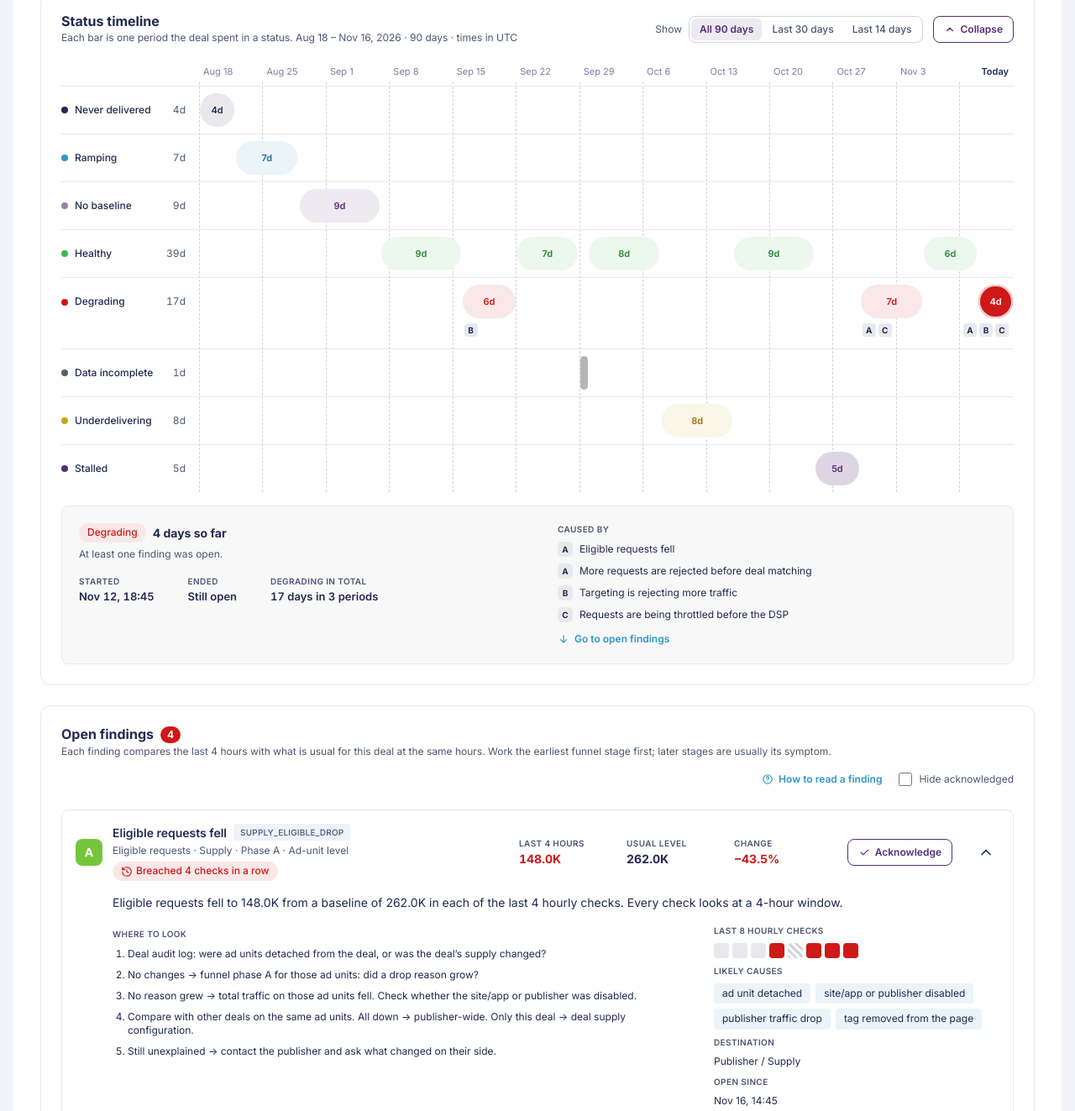
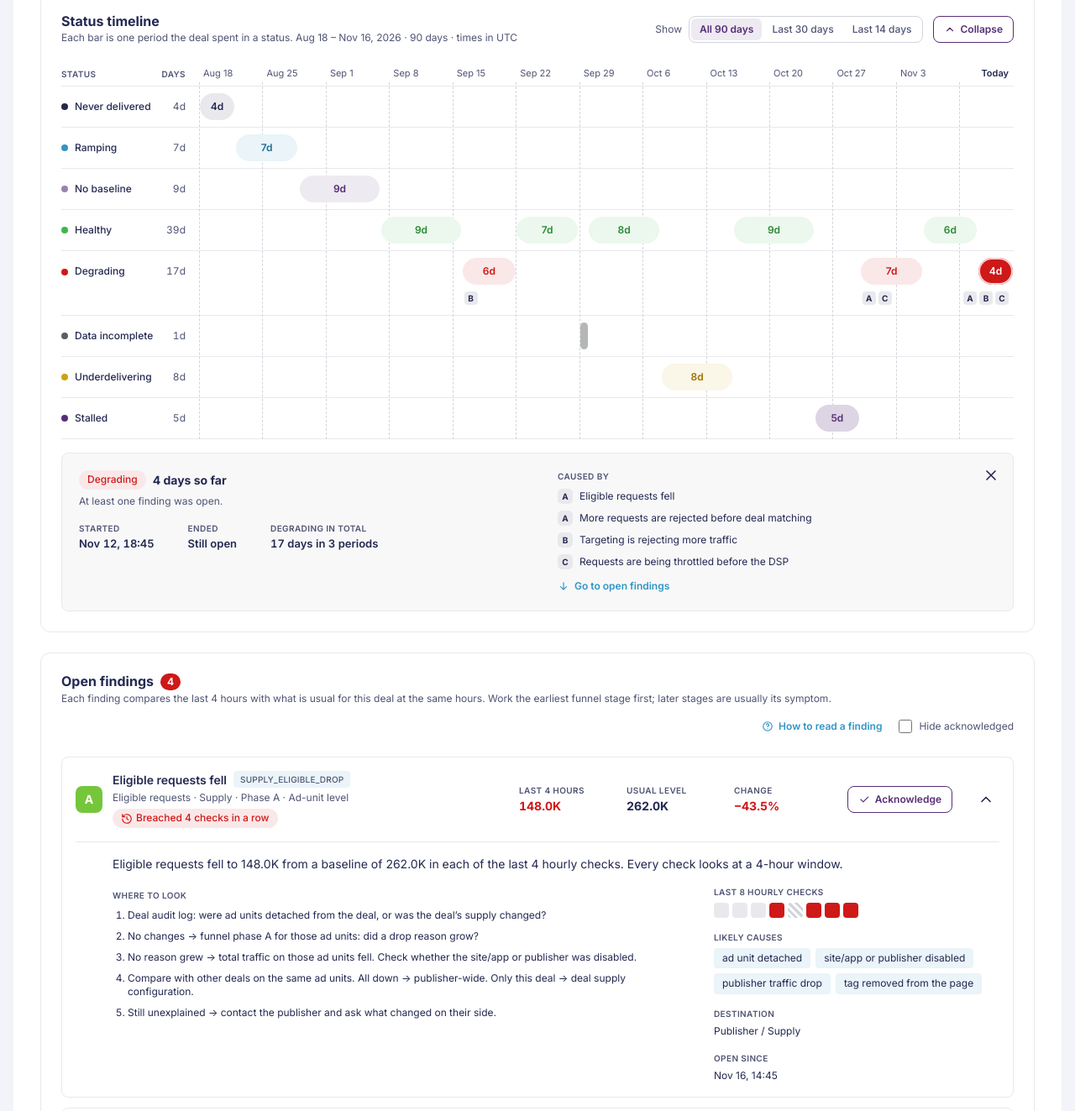
Before and after one commit to Kievkreis/Compas, a plain HTML site: page index.html in a window 1280 px wide. Shown: the part 203-1526 px from the top of the page at 84% size. Drawn offline with Linux system fonts and the light colour scheme.

Commit message:
Polish chart rows, details panel and finding body
Co-Authored-By: Claude Fable 5.2 <noreply@anthropic.com>
Claude-Session: https://claude.ai/code/session_017KkmPQYACwtexvSWZjAFCo

```diff
--- a/index.html
+++ b/index.html
@@ -65,21 +65,24 @@ button{font:inherit;color:inherit;cursor:pointer}
 .gantt{position:relative;min-width:720px;--lw:164px}
 .axis,.row{display:grid;grid-template-columns:var(--lw) 1fr}
 .axis-t{position:relative;height:28px}
-.tick{position:absolute;top:4px;font-size:11px;color:var(--dp60);padding-left:5px;white-space:nowrap;transition:left .45s var(--ease)}
-.today-l{position:absolute;right:6px;top:4px;font-size:11px;font-weight:600}
+.tick{position:absolute;top:6px;font-size:11px;color:var(--dp80);padding-left:5px;white-space:nowrap;transition:left .45s var(--ease)}
+.today-l{position:absolute;right:6px;top:6px;font-size:11px;font-weight:600}
 .lines{position:absolute;left:var(--lw);right:0;top:24px;bottom:0;pointer-events:none}
 .gl{position:absolute;top:0;bottom:0;border-left:1px dashed var(--dp20);transition:left .45s var(--ease)}
-.row{border-top:1px solid var(--dp10);transition:opacity .25s}
+.row{border-top:1px solid var(--dp10);background:var(--surface);transition:opacity .25s,background .15s}
+.row:hover{background:var(--soft)}
+.row:last-child{border-bottom:1px solid var(--dp10)}
+.axh{display:flex;justify-content:space-between;align-items:center;height:28px;padding-right:16px}
 .gantt.focus .row:not(.on){opacity:.3}
-.rl{display:flex;align-items:center;gap:8px;height:56px;font-size:12px;font-weight:500;background:var(--surface);border:0;padding:0;text-align:left;position:sticky;left:0;z-index:2}
-.row.tall .rl{height:84px;align-items:flex-start;padding-top:20px}
+.rl{display:flex;align-items:center;gap:8px;height:48px;font-size:12px;font-weight:500;background:inherit;border:0;padding:0;text-align:left;position:sticky;left:0;z-index:2}
+.row.tall .rl{height:76px;align-items:flex-start;padding-top:16px}
 .axis>div:first-child{position:sticky;left:0;z-index:2;background:var(--surface)}
 .rl:hover{color:var(--purple)}
 .dot{width:8px;height:8px;border-radius:50%;background:var(--c);flex:none}
 .row.tall .rl .dot{margin-top:5px}
-.track{position:relative;height:56px;overflow:hidden}
-.row.tall .track{height:84px}
-.bar{position:absolute;top:8px;height:40px;border:0;border-radius:20px;background:var(--t);color:var(--x);padding:0;display:flex;align-items:center;justify-content:center;overflow:hidden;transition:left .45s var(--ease),width .45s var(--ease),box-shadow .15s,filter .15s;box-shadow:inset 0 0 0 0 var(--c)}
+.track{position:relative;height:48px;overflow:hidden}
+.row.tall .track{height:76px}
+.bar{position:absolute;top:8px;height:32px;border:0;border-radius:16px;background:var(--t);color:var(--x);padding:0;display:flex;align-items:center;justify-content:center;overflow:hidden;transition:left .45s var(--ease),width .45s var(--ease),box-shadow .15s,filter .15s;box-shadow:inset 0 0 0 0 var(--c)}
 .bar.full{justify-content:flex-start;padding-left:14px}
 .bar:hover{filter:brightness(.96)}
 .bar.sel{box-shadow:inset 0 0 0 2px var(--c)}
@@ -87,16 +90,16 @@ button{font:inherit;color:inherit;cursor:pointer}
 .bar.live.sel{box-shadow:inset 0 0 0 2px rgba(255,255,255,.8)}
 .bar.tiny:not(.live){min-width:8px;background:color-mix(in srgb,var(--c) 45%,#fff)}
 .bar:focus-visible{outline-offset:-2px}
-.bl{display:flex;flex-direction:column;align-items:flex-start;line-height:1.3;white-space:nowrap;text-align:left}
+.bl{display:flex;align-items:baseline;gap:8px;line-height:1.3;white-space:nowrap;text-align:left}
 .bl b{font-size:12px;font-weight:600}
-.bl i{font-style:normal;font-size:10px}
+.bl i{font-style:normal;font-size:11px}
 .bar:not(.full) .bl i,.bar.none .bl{display:none}
-.bar:not(.full) .bl b{font-size:11px}
+
 .grow .bar{animation:grow .55s var(--ease) both;animation-delay:calc(var(--i)*35ms);transform-origin:left center}
 @keyframes grow{from{transform:scaleX(0);opacity:0}to{transform:scaleX(1);opacity:1}}
-.bar.live::after{content:"";position:absolute;inset:0;border-radius:20px;box-shadow:0 0 0 0 rgba(207,24,24,.45);animation:pulse 2.2s ease-out infinite}
+.bar.live::after{content:"";position:absolute;inset:0;border-radius:16px;box-shadow:0 0 0 0 rgba(207,24,24,.45);animation:pulse 2.2s ease-out infinite}
 @keyframes pulse{to{box-shadow:0 0 0 10px rgba(207,24,24,0)}}
-.cz{position:absolute;top:54px;display:flex;gap:3px;transition:left .45s var(--ease)}
+.cz{position:absolute;top:48px;display:flex;gap:3px;transition:left .45s var(--ease)}
 .cz .pb,.cause .pb{background:var(--dp10);color:var(--dp)}
 .cz .pb{width:16px;height:16px;border-radius:4px}
 .cz .pb:hover{background:var(--dp20)}
@@ -104,6 +107,8 @@ button{font:inherit;color:inherit;cursor:pointer}
 .pb{display:inline-flex;align-items:center;justify-content:center;width:18px;height:18px;border-radius:5px;border:0;padding:0;color:#fff;font-size:10px;font-weight:700;background:var(--p)}
 .pb.lg{width:32px;height:32px;border-radius:8px;font-size:14px;flex:none}
 .detail{margin-top:16px;border:1px solid var(--dp10);border-radius:8px;background:var(--soft);padding:20px;display:grid;grid-template-columns:repeat(auto-fit,minmax(300px,1fr));gap:20px 48px;align-items:start}
+.detail{position:relative}
+.dx{position:absolute;top:10px;right:10px}
 .detail h3{margin:0;font-size:14px;font-weight:700;display:flex;align-items:center;gap:8px;flex-wrap:wrap}
 .detail p{margin:6px 0 0;font-size:12px;color:var(--dp80);max-width:520px}
 .kv{display:grid;grid-template-columns:auto 1fr;gap:6px 16px;font-size:12px;margin:0;font-variant-numeric:tabular-nums}
@@ -125,7 +130,7 @@ button{font:inherit;color:inherit;cursor:pointer}
 .sg:focus-visible{outline-offset:-2px}
 .sg:not(.live):hover{background:color-mix(in srgb,var(--c) 40%,#fff)}
 .strip.focus .sg:not(.on){opacity:.2}
-.sax{display:flex;justify-content:space-between;font-size:11px;color:var(--dp60);margin-top:8px}
+.sax{display:flex;justify-content:space-between;font-size:11px;color:var(--dp80);margin-top:8px}
 .legend{display:flex;flex-wrap:wrap;gap:8px;margin-top:16px}
 .lg-i{display:inline-flex;align-items:center;gap:6px;font-size:12px;background:var(--surface);border:1px solid var(--dp10);border-radius:100px;padding:4px 12px 4px 10px;transition:background .15s,border-color .15s}
 .lg-i:hover{background:var(--soft)}
@@ -177,11 +182,12 @@ button{font:inherit;color:inherit;cursor:pointer}
 .fb{display:grid;grid-template-rows:0fr;transition:grid-template-rows .4s var(--ease)}
 .f.open .fb{grid-template-rows:1fr}
 .fb>div{overflow:hidden;min-height:0}
-.fbi{padding:0 16px 16px 60px;display:flex;flex-direction:column;gap:16px}
+.fbi{margin:0 16px;padding:16px 0 16px 44px;border-top:1px solid var(--dp10);display:flex;flex-direction:column;gap:16px}
 .fbi>p{margin:0}
 .cols{display:flex;gap:48px;flex-wrap:wrap}
 .cols ol{margin:8px 0 0;padding-left:18px;font-size:12px;display:flex;flex-direction:column;gap:8px}
-.side{flex:0 1 340px;display:flex;flex-direction:column;gap:8px;font-size:12px}
+.side{flex:0 1 340px;display:flex;flex-direction:column;gap:16px;font-size:12px}
+.grp{display:flex;flex-direction:column;gap:6px}
 .cc{display:flex;flex-wrap:wrap;gap:6px}
 .cc span{background:var(--blue10);border-radius:4px;padding:4px 10px}
 .win{display:flex;gap:4px;align-items:center}
@@ -196,7 +202,7 @@ button{font:inherit;color:inherit;cursor:pointer}
 .toast.on{transform:translate(-50%,0);opacity:1}
 .toast button{background:none;border:0;color:#83BFDC;font-weight:600;padding:0}
 @container (max-width:1040px){.ft{grid-template-columns:minmax(0,1fr)}.fr{grid-template-columns:repeat(3,minmax(0,1fr)) auto 32px;padding:12px 0 0 44px;border-top:1px solid var(--dp10)}}
-@container (max-width:600px){.fr{grid-template-columns:repeat(3,minmax(0,1fr));padding-left:0;gap:12px 16px}.act{grid-column:1 / 3;justify-content:flex-start}.chev{justify-self:end}.fbi{padding-left:16px}}
+@container (max-width:600px){.fr{grid-template-columns:repeat(3,minmax(0,1fr));padding-left:0;gap:12px 16px}.act{grid-column:1 / 3;justify-content:flex-start}.chev{justify-self:end}.fbi{padding-left:0}}
 @media (max-width:640px){.block{padding:16px}.card{padding:16px}}
 @media (prefers-reduced-motion:reduce){*,*::before,*::after{animation:none!important;transition:none!important}}
 </style>
@@ -310,7 +316,7 @@ var gantt=$('gantt'),order=[];PER.forEach(function(p){if(order.indexOf(p[0])<0)o
 var axisT,lines,bars=[],czs=[];
 function tipFor(p){var n=p[2]-p[1];return '<b>'+ST[p[0]].n+'</b> · '+days(n)+'<br>'+fmt(p[1])+' – '+(p[2]===90?'now':fmt(p[2]));}
 function buildGantt(){
-  var ax=el('div','axis');ax.appendChild(el('div'));axisT=el('div','axis-t');ax.appendChild(axisT);gantt.appendChild(ax);
+  var ax=el('div','axis');ax.appendChild(el('div','axh','<span class="lbl">Status</span><span class="lbl">Days</span>'));axisT=el('div','axis-t');ax.appendChild(axisT);gantt.appendChild(ax);
   lines=el('div','lines');gantt.appendChild(lines);
   var tracks={};
   order.forEach(function(k){
@@ -338,7 +344,7 @@ function layout(){
   axisT.appendChild(el('span','today-l','Today'));
   var tw=bars[0].parentNode.clientWidth||900;
   PER.forEach(function(p,i){var n=p[2]-p[1],l=(p[1]-r0)/R*100,w=n/R*100,b=bars[i];b.style.left='calc('+l+'% + 1px)';b.style.width='calc('+w+'% - 2px)';
-    var vis=Math.min(p[2],90)-Math.max(p[1],r0),px=vis/R*tw;b.classList.toggle('full',px>=104&&p[1]>=r0);b.classList.toggle('none',px<22);b.classList.toggle('tiny',px<14);b.querySelector('b').textContent=(px>=104&&p[1]>=r0)?days(n):n+'d';
+    var vis=Math.min(p[2],90)-Math.max(p[1],r0),px=vis/R*tw;var full=px>=150&&p[1]>=r0;b.classList.toggle('full',full);b.classList.toggle('none',px<22);b.classList.toggle('tiny',px<14);b.querySelector('b').textContent=full?days(n):n+'d';
     b.tabIndex=vis>0?0:-1;
     if(czs[i]){if(p[2]===90){czs[i].style.left='auto';czs[i].style.right='6px';}else czs[i].style.left='calc('+l+'% + 3px)';}});
 }
@@ -352,7 +358,7 @@ function select(i){
   var p=PER[i],k=p[0],n=p[2]-p[1],live=i===PER.length-1,same=PER.filter(function(q){return q[0]===k;}),tot=same.reduce(function(a,q){return a+q[2]-q[1];},0);
   var h='<div class="grow-1"><h3><span class="chip" style="background:'+ST[k].t+';color:'+ST[k].x+'">'+ST[k].n+'</span>'+days(n)+(live?' so far':'')+'</h3><p>'+ST[k].d+'</p><div class="facts"><div class="fact"><span class="lbl">Started</span><b>'+fmt(p[1])+(live?', 18:45':'')+'</b></div><div class="fact"><span class="lbl">Ended</span><b>'+(live?'Still open':fmt(p[2]))+'</b></div><div class="fact"><span class="lbl">'+ST[k].n+' in total</span><b>'+days(tot)+' in '+same.length+(same.length===1?' period':' periods')+'</b></div></div></div>';
   if(p[3]){h+='<div class="cause"><span class="lbl">Caused by</span>'+p[3].map(function(c){return '<span><span class="pb" style="--p:'+PC[c[0]]+'">'+c[0]+'</span>'+c[1]+'</span>';}).join('')+(live?'<button type="button" class="link" id="goto"><svg class="ic" aria-hidden="true"><use href="#i-down"/></svg>Go to open findings</button>':'<span style="color:var(--dp60)">These findings have since closed.</span>')+'</div>';}
-  box.innerHTML=h;fd.classList.remove('shut');
+  box.innerHTML=h+'<button type="button" class="chev dx" id="dclose" aria-label="Close details"><svg viewBox="0 0 24 24" fill="none" stroke="currentColor" stroke-width="2" stroke-linecap="round" aria-hidden="true"><path d="M6 6l12 12M18 6 6 18"/></svg></button>';fd.classList.remove('shut');$('dclose').addEventListener('click',function(){select(-1);});
   var g=$('goto');if(g)g.addEventListener('click',function(){flash(null);});
 }
 function flash(ph){var first=null;F.forEach(function(f){if(ph&&f.ph!==ph)return;var n=$(f.id);if(!first)first=n;n.classList.add('flash');setTimeout(function(){n.classList.remove('flash');},1800);});
@@ -391,7 +397,7 @@ function buildFindings(){
       '<div class="act"><button type="button" class="btn ackbtn" data-tip="Mark as known. The finding stays in the list.">'+CHK+'<span>Acknowledge</span></button><button type="button" class="link undo">Undo</button></div>'+
       '<button type="button" class="chev" aria-expanded="false" aria-label="Show details"><svg viewBox="0 0 24 24" fill="none" stroke="currentColor" stroke-width="2" stroke-linecap="round" stroke-linejoin="round" aria-hidden="true"><path d="m6 9 6 6 6-6"/></svg></button></div></div>'+
       '<div class="fb"><div><div class="fbi"><p>'+f.sum+'</p><div class="cols"><div class="grow-1"><span class="lbl">Where to look</span><ol>'+f.steps.map(function(s){return '<li>'+s+'</li>';}).join('')+'</ol></div>'+
-      '<div class="side"><span class="lbl">Last 8 hourly checks</span><div class="win">'+wins+'</div><span class="lbl">Likely causes</span><div class="cc">'+f.causes.map(function(c){return '<span>'+c+'</span>';}).join('')+'</div><span class="lbl">Destination</span><span>'+f.dest+'</span><span class="lbl">Open since</span><span>'+f.since+'</span></div></div></div></div></div>';
+      '<div class="side"><div class="grp"><span class="lbl">Last 8 hourly checks</span><div class="win">'+wins+'</div></div><div class="grp"><span class="lbl">Likely causes</span><div class="cc">'+f.causes.map(function(c){return '<span>'+c+'</span>';}).join('')+'</div></div><div class="grp"><span class="lbl">Destination</span><span>'+f.dest+'</span></div><div class="grp"><span class="lbl">Open since</span><span>'+f.since+'</span></div></div></div></div></div></div>';
     n.querySelector('.chev').addEventListener('click',function(){var o=n.classList.toggle('open');this.setAttribute('aria-expanded',o?'true':'false');n.querySelector('.fb>div').inert=!o;});
     n.querySelector('.fb>div').inert=true;
     n.querySelector('.ackbtn').addEventListener('click',function(){ack(f,true,true);});
```
